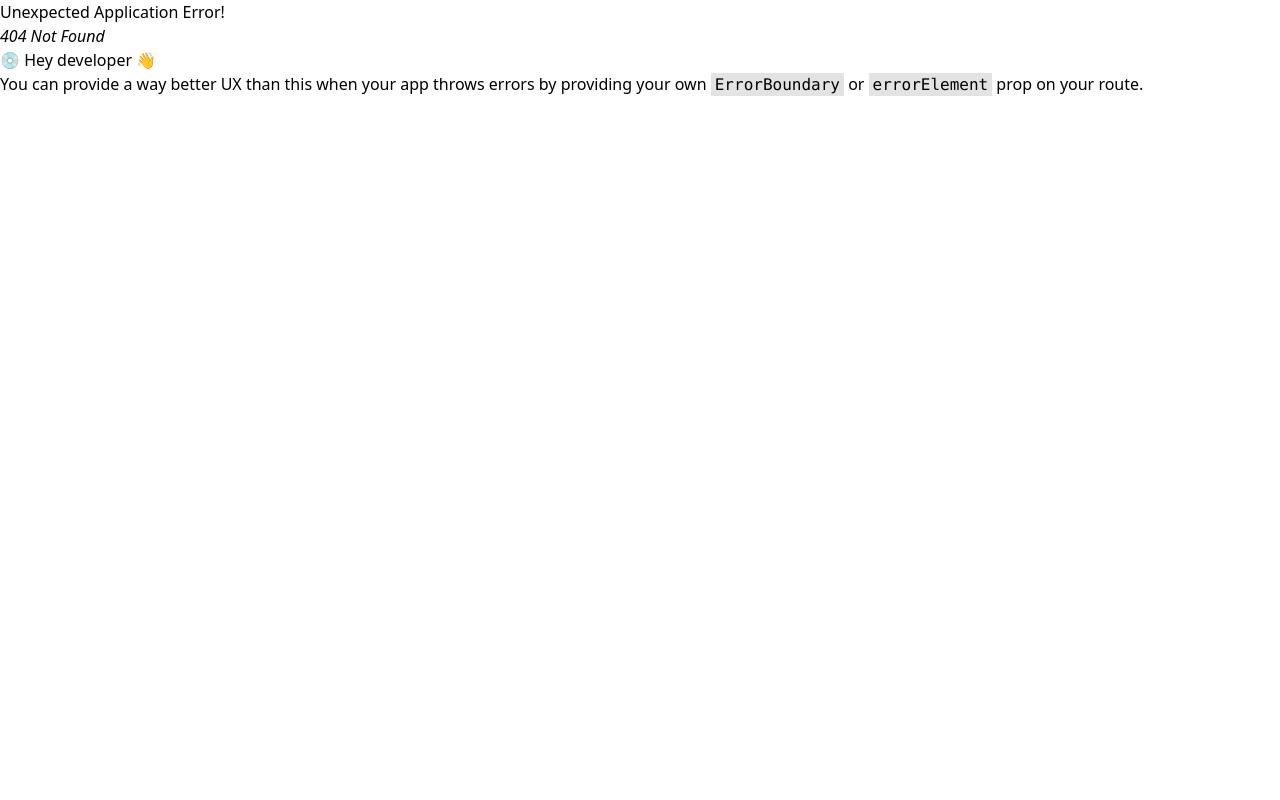
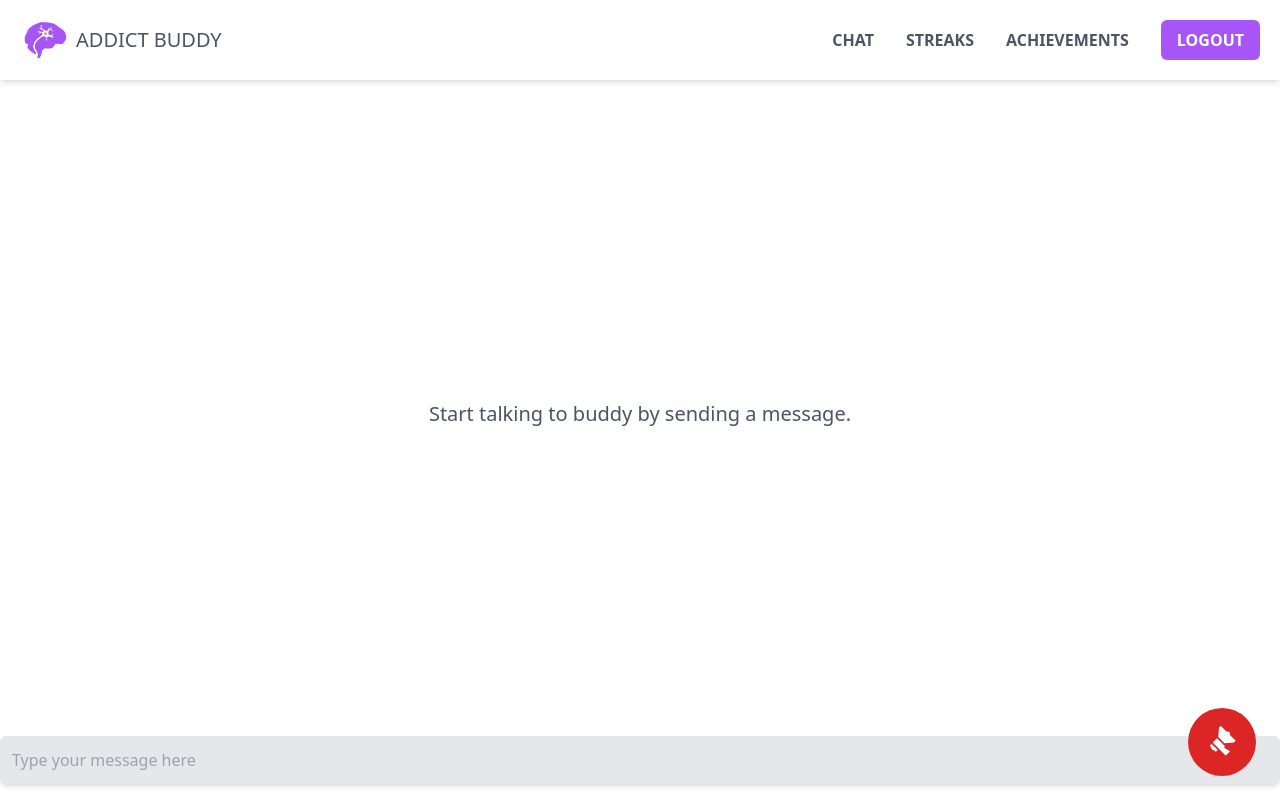
Before and after one commit to baelthebard42/AddictBuddy, a React (Vite) app in the folder frontend/: page /chat in a window 1280 px wide. Before the commit this address had no page. Built offline with nearby package versions, Linux system fonts and the light colour scheme; sample sign-in values are in the browser's storage.

Commit message:
Added chat layout

```diff
--- a/frontend/src/Routes.jsx
+++ b/frontend/src/Routes.jsx
@@ -9,6 +9,7 @@ import {
   createRoutesFromElements,
   Navigate,
 } from "react-router-dom";
+import Chat from "./pages/Chat";
 
 export const authRouter = createBrowserRouter([
   {
@@ -29,6 +30,7 @@ export const mainRouter = createBrowserRouter(
   createRoutesFromElements(
     <Route path="/" Component={Layout}>
       <Route index Component={Home}></Route>
+      <Route path="/chat" Component={Chat}></Route>
     </Route>
   )
 );
--- a/frontend/src/components/Logo.jsx
+++ b/frontend/src/components/Logo.jsx
@@ -1,7 +1,7 @@
 const Logo = () => {
   return (
-    <div className="uppercase flex text-xl md:text-2xl font-medium items-center text-gray-600 gap-2">
-      <img src="/images/addictBuddy.png" className="w-12 md:w-16" />
+    <div className="uppercase flex text-lg md:text-xl font-medium items-center text-gray-600 gap-2">
+      <img src="/images/addictBuddy.png" className="w-8 md:w-12" />
       <span>Addict Buddy</span>
     </div>
   );
--- a/frontend/src/components/Navbar.jsx
+++ b/frontend/src/components/Navbar.jsx
@@ -4,17 +4,17 @@ import Logout from "./Logout";
 
 const Navbar = () => {
   return (
-    <header className="text-gray-600 body-font h-20 shadow-md w-full fixed z-10 bg-white">
-      <div className="lg:container mx-auto flex flex-wrap p-5 items-center">
+    <header className="text-gray-600 body-font h-16 xs:h-20 shadow-md w-full fixed z-10 bg-white">
+      <div className="container mx-auto flex flex-wrap p-5 justify-center items-center">
         <Link>
           <Logo />
         </Link>
         <nav className="md:ml-auto flex-wrap items-center text-base justify-center hidden md:flex">
           <Link
-            to="/"
+            to="/chat"
             className="mr-8 hover:text-purple-500 uppercase duration-500 font-semibold"
           >
-            Home
+            Chat
           </Link>
           <Link className="mr-8 hover:text-purple-500 uppercase duration-500 font-semibold">
             Streaks
--- a/frontend/src/components/Relapse.jsx
+++ b/frontend/src/components/Relapse.jsx
@@ -1,7 +1,7 @@
 const Relapse = () => {
   return (
-    <div className="fixed bottom-6 right-6">
-      <button className="p-5 bg-red-600 rounded-full">
+    <div className="fixed bottom-6 right-6 max-w-20 flex flex-col justify-center items-center">
+      <button className="p-5 bg-red-600 rounded-full hover:p-6 duration-200">
         <svg
           xmlns="http://www.w3.org/2000/svg"
           width="28"
--- /dev/null
+++ b/frontend/src/pages/Chat.jsx
@@ -0,0 +1,54 @@
+import { useState } from "react";
+
+const Chat = () => {
+  const [chatQuery, setChatQuery] = useState("");
+  const [chatLog, setChatLog] = useState([]);
+  const handleSubmit = (e) => {
+    e.preventDefault();
+    setChatLog([
+      ...chatLog,
+      { user: "you", message: chatQuery },
+      { user: "buddy", message: "Hello! I am buddy." },
+    ]);
+    setChatQuery("");
+  };
+  console.log(chatLog.length);
+
+  const conversationEl =
+    chatLog.length === 0 ? (
+      <p className="text-gray-600 text-center text-xl">
+        Start talking to buddy by sending a message.
+      </p>
+    ) : (
+      chatLog.map(({ user, message }, index) => (
+        <div
+          key={index}
+          className={`py-6 flex ${user === "buddy" ? `bg-purple-200` : ``} `}
+        >
+          <div className="uppercase font-bold w-24 pl-10 text-center">
+            {user}
+          </div>
+          <div className="px-10">{message}</div>
+        </div>
+      ))
+    );
+
+  return (
+    <section className="container text-gray-900">
+      <div className="py-3 text-left flex flex-col pb-16">{conversationEl}</div>
+      <div className="fixed py-4 bottom-0 left-1/2 -translate-x-1/2 container h-20 bg-white">
+        <form onSubmit={handleSubmit}>
+          <input
+            value={chatQuery}
+            onChange={(e) => setChatQuery(e.target.value)}
+            type="text"
+            rows={1}
+            className="bg-gray-200 w-full rounded-md border-none outline-none shadow-md p-3 text-gray-800"
+            placeholder="Type your message here"
+          />
+        </form>
+      </div>
+    </section>
+  );
+};
+export default Chat;
--- a/frontend/src/pages/Home.jsx
+++ b/frontend/src/pages/Home.jsx
@@ -1,13 +1,15 @@
+import { Link } from "react-router-dom";
+
 const Home = () => {
   return (
     <section className="text-gray-600 body-font min-h-full flex items-center">
-      <div className="container mx-auto flex p-5 items-center justify-center flex-col">
-        <img
-          className="lg:w-2/6 md:w-3/6 w-5/6 mb-4 object-cover object-center rounded"
-          alt="hero"
-          src="https://dummyimage.com/720x600"
-        />
-        <div className="text-center lg:w-2/3 w-full">
+      <div className="container mx-auto flex px-5 items-center justify-center flex-col">
+        <div className="flex items-center leading-[14rem] text-black">
+          <span className="text-7xl">&#x1F525;</span>
+          <span className="text-[12rem]">5</span>
+          <span className="text-7xl">&#x1F525;</span>
+        </div>
+        <div className="text-center lg:w-3/4 w-full">
           <h1 className="title-font sm:text-4xl text-3xl mb-4 font-medium text-gray-900">
             Daily Chat Streak
           </h1>
@@ -15,9 +17,11 @@ const Home = () => {
             It has been 5 days since you have talked with your buddy, daily.
           </p>
           <div className="flex justify-center">
-            <button className="inline-flex text-white bg-purple-500 uppercase font-semibold border-0 py-2 px-6 focus:outline-none hover:bg-purple-600 rounded text-lg">
-              Talk more
-            </button>
+            <Link to="/chat">
+              <button className="inline-flex text-white bg-purple-500 uppercase font-semibold border-0 py-2 px-6 focus:outline-none hover:bg-purple-600 rounded text-lg">
+                Talk more
+              </button>
+            </Link>
             <button className="ml-4 inline-flex text-gray-700 bg-gray-200 border-0 py-2 uppercase font-semibold px-6 focus:outline-none hover:bg-gray-300 rounded text-lg">
               All Streaks
             </button>
```
Also changed, not shown: frontend/src/app/services/chatService.js (added), 1 other file (tests, documents, lock files or other folders).
